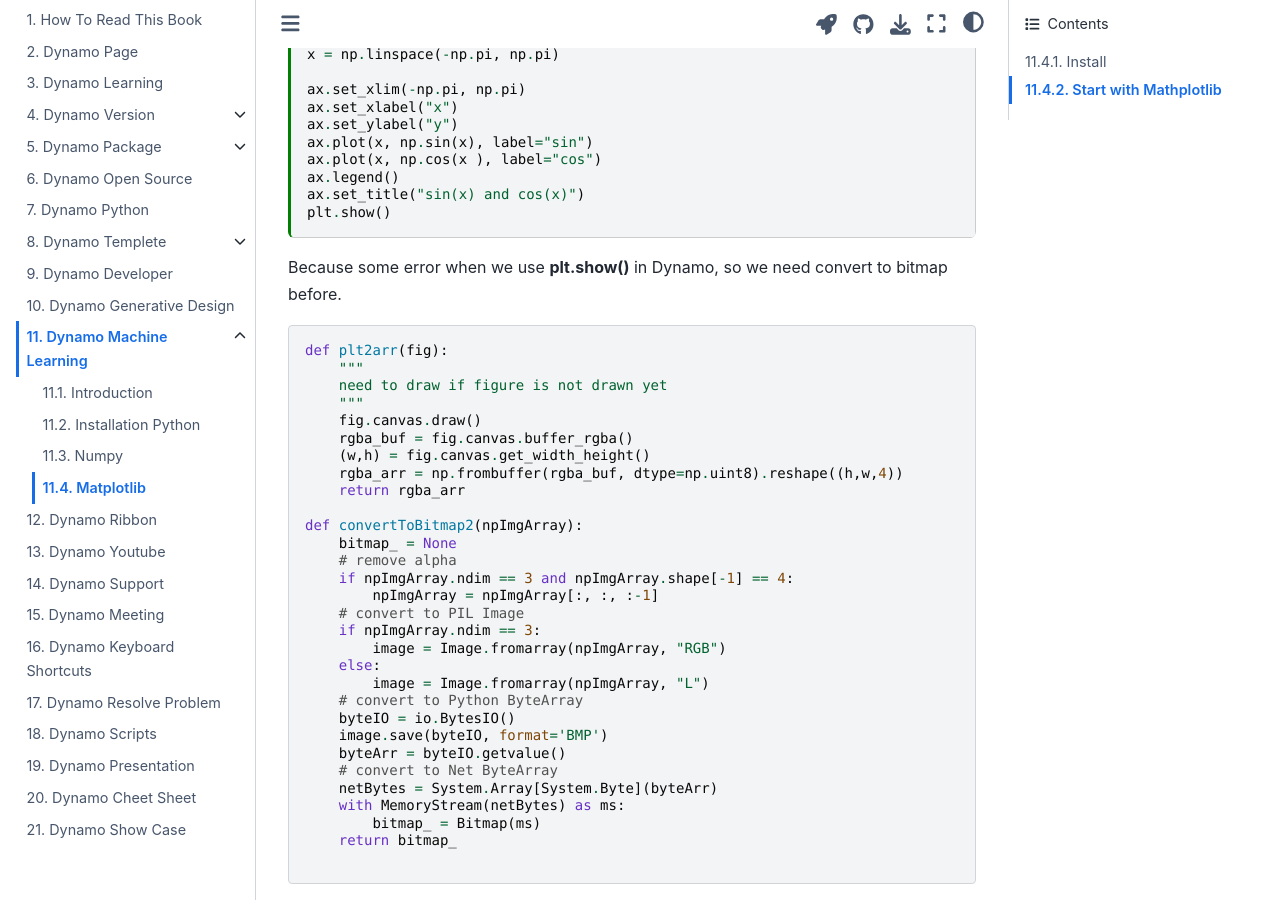
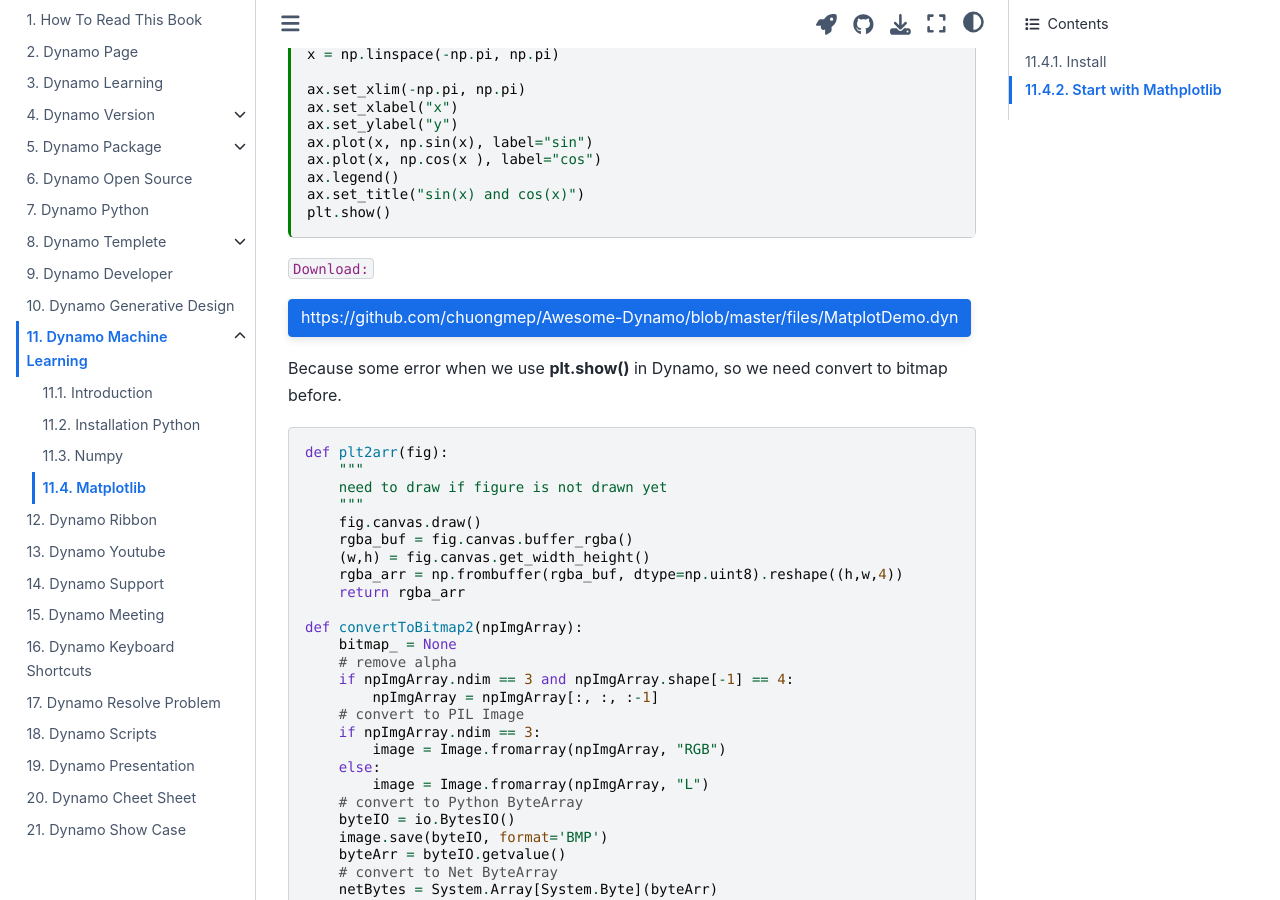
Before and after one commit to chuongmep/Awesome-Dynamo, a Jupyter Book: the page built from DynamoML/matplotlib.md, in a window 1280 px wide and 900 px high, scrolled down 1017 px. Built offline with Jupyter Book 1.0.4 settings and Sphinx 7.4.7 and the Sphinx Book theme 1.1.4, drawn with Linux system fonts in a browser that asks for light colours; some of the changed text lies outside the part shown.

Commit message:
Update matplotlib.md

````diff
--- a/DynamoML/matplotlib.md
+++ b/DynamoML/matplotlib.md
@@ -51,6 +51,12 @@ ax.plot(x, np.cos(x ), label="cos")
 ax.legend()
 ax.set_title("sin(x) and cos(x)")
 plt.show()
+```
+`Download:`
+
+```{button-link} https://github.com/chuongmep/Awesome-Dynamo/blob/master/files/MatplotDemo.dyn
+:color: primary
+:shadow:
 ```
 
 Because some error when we use **plt.show()** in Dynamo, so we need convert to bitmap before.
@@ -146,3 +152,9 @@ ax.set_zlabel('Z')
 ax.view_init(elev=20., azim=-35)
 plt.show()
 ```
+`Download:`
+
+```{button-link} https://github.com/chuongmep/Awesome-Dynamo/blob/master/files/Matplot2Demo.dyn
+:color: primary
+:shadow:
+```
````
